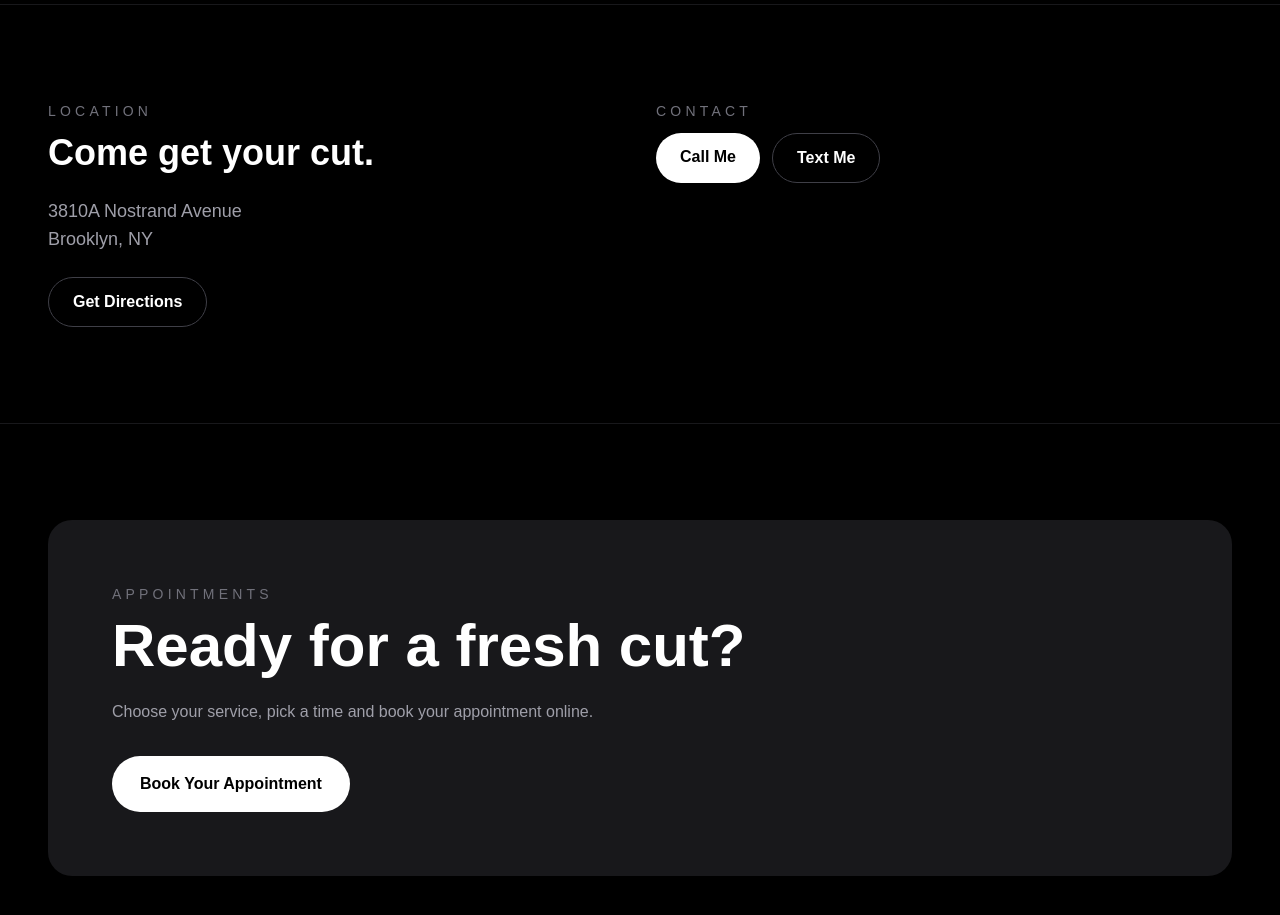
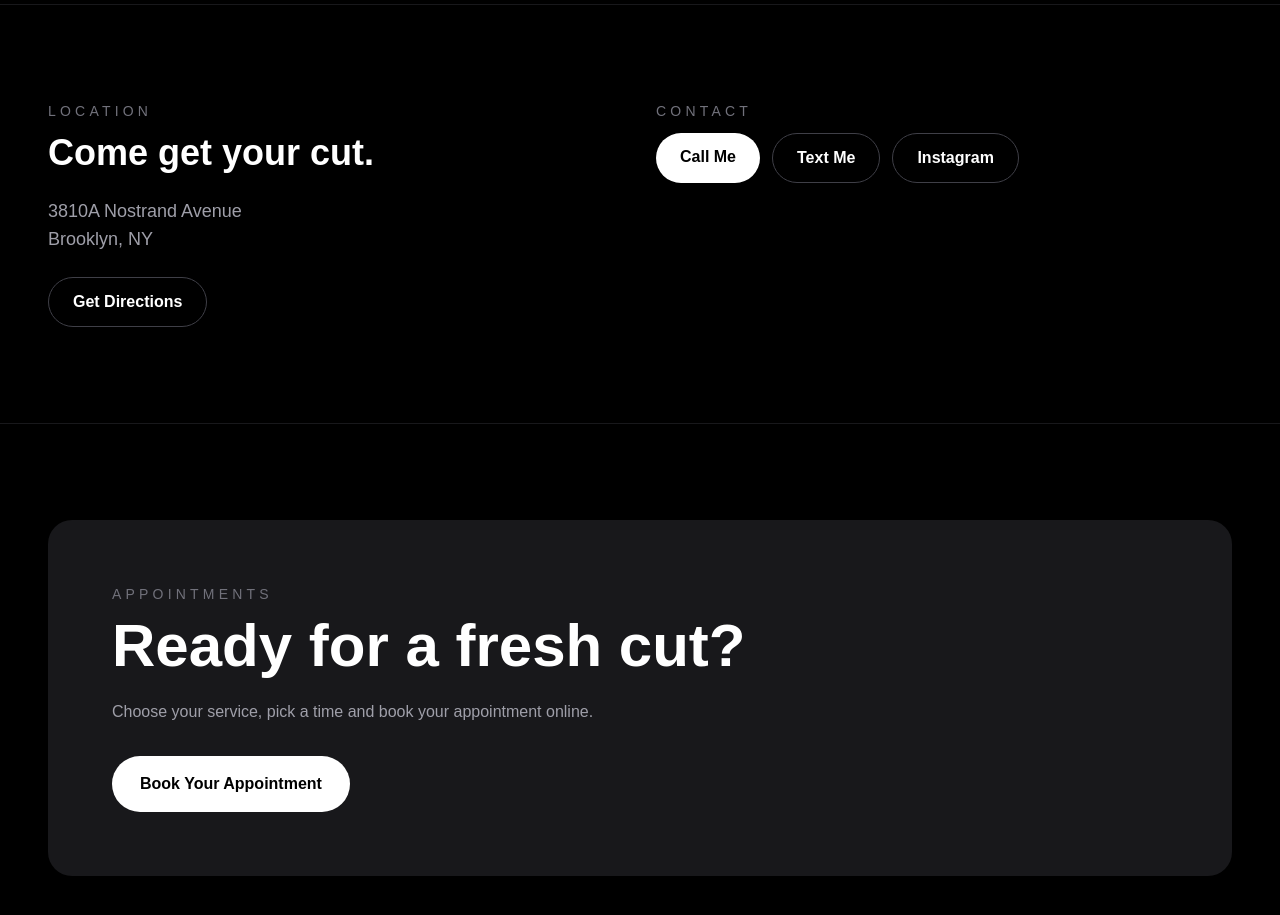
Before and after one commit to mmmeisssa/barber-wedsite, a Next.js app: page / in a window 1280 px wide. Shown: the part 1560-2475 px from the top of the page. Built offline with nearby package versions, Linux system fonts and the light colour scheme.

Commit message:
Add Instagram profile

```diff
--- a/app/page.tsx
+++ b/app/page.tsx
@@ -65,10 +65,10 @@ export default function Home() {
         </h2>
 
         <div className="grid gap-4 sm:grid-cols-2 lg:grid-cols-4">
-        <Service name="Haircut" price="$30" />
-<Service name="Kids Haircut" price="$25" />
-<Service name="Haircut + Beard" price="$40" />
-<Service name="Beard Cleanup" price="$15" />
+          <Service name="Haircut" price="$30" />
+          <Service name="Kids Haircut" price="$25" />
+          <Service name="Haircut + Beard" price="$40" />
+          <Service name="Beard Cleanup" price="$15" />
         </div>
       </section>
 
@@ -141,6 +141,15 @@ export default function Home() {
               >
                 Text Me
               </a>
+
+              <a
+                href="https://www.instagram.com/mmmeisssa.barber/"
+                target="_blank"
+                rel="noopener noreferrer"
+                className="rounded-full border border-zinc-700 px-6 py-3 font-semibold transition hover:bg-zinc-900"
+              >
+                Instagram
+              </a>
             </div>
           </div>
         </div>
```
